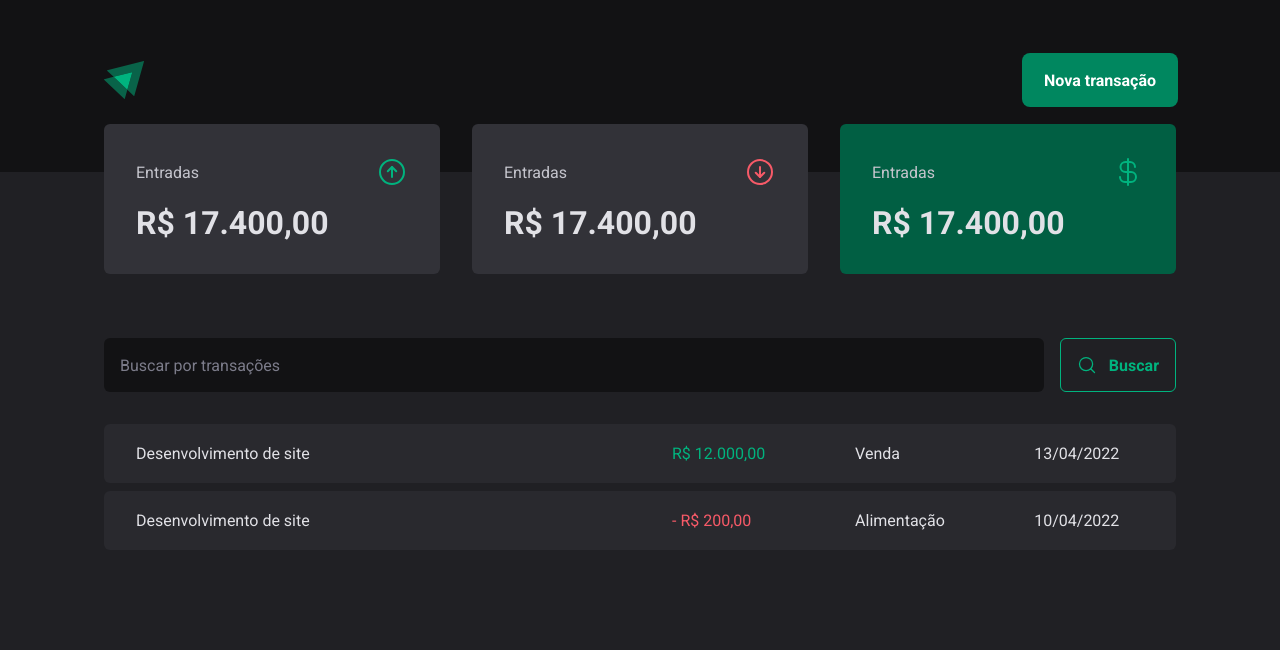
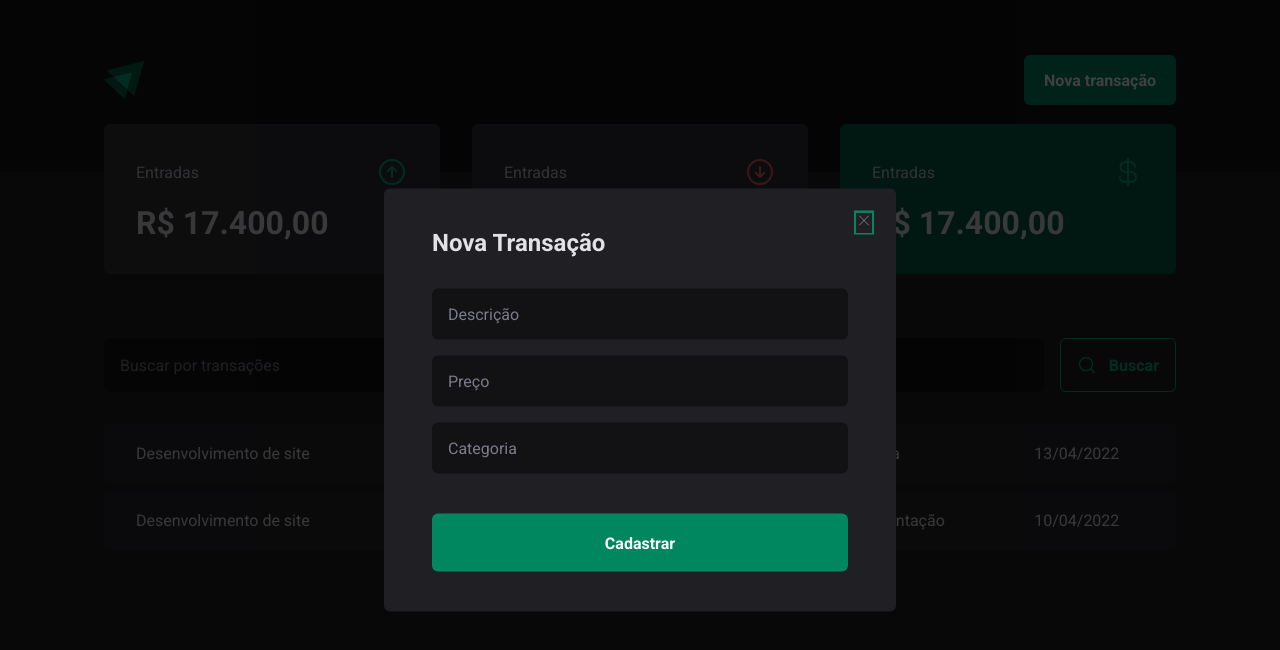
Before and after one commit to ian15963/DT-Money, a React (Vite) app: page / in a window 1280 px wide. Both pictures are taken after a click on the button "Nova transação". Shown: the top 650 px of the page. Built offline with nearby package versions, Linux system fonts and the light colour scheme.

Commit message:
feat: Creating modal using Radix and styled components.

```diff
--- a/package.json
+++ b/package.json
@@ -11,6 +11,7 @@
   },
   "dependencies": {
     "phosphor-react": "^1.4.1",
+    "radix-ui": "^1.1.3",
     "react": "^19.0.0",
     "react-dom": "^19.0.0",
     "styled-components": "^6.1.15"
--- a/src/components/Header/index.tsx
+++ b/src/components/Header/index.tsx
@@ -1,12 +1,20 @@
 import { HeaderContainer, HeaderContent, NewTransactionButton } from "./styles";
 import logo from "../../assets/logo.svg"
+import * as Dialog from "@radix-ui/react-dialog"
+import { NewTransactionModal } from "../NewTransactionModal";
 
 export const Header = () => {
   return(
     <HeaderContainer>
       <HeaderContent>
         <img src={logo} alt="" />
-        <NewTransactionButton>Nova transação</NewTransactionButton>
+        <Dialog.Root>
+          <Dialog.Trigger asChild>
+            <NewTransactionButton>Nova transação</NewTransactionButton>
+          </Dialog.Trigger>
+
+          <NewTransactionModal/>
+        </Dialog.Root>
       </HeaderContent>
     </HeaderContainer>
   );
--- /dev/null
+++ b/src/components/NewTransactionModal/index.tsx
@@ -0,0 +1,27 @@
+import * as Dialog from "@radix-ui/react-dialog";
+import { CloseButton, Content, Overlay } from "./style";
+import { X } from "phosphor-react";
+
+export const NewTransactionModal = () => {
+  return(
+    <Dialog.Portal>
+      <Overlay/>
+      <Content>
+        <Dialog.Title>Nova Transação</Dialog.Title>
+        <CloseButton>
+          <X/>
+        </CloseButton>
+
+        <form action="">
+          <input type="text" placeholder="Descrição" required/>
+          <input type="number" placeholder="Preço" required/>
+          <input type="text" placeholder="Categoria" required/>
+
+          <button type="submit">
+            Cadastrar
+          </button>
+        </form>
+      </Content>
+    </Dialog.Portal>
+  );
+}
--- /dev/null
+++ b/src/components/NewTransactionModal/style.ts
@@ -0,0 +1,70 @@
+import styled from "styled-components";
+import * as Dialog from "@radix-ui/react-dialog"
+
+export const Overlay = styled(Dialog.Overlay)`
+  position: fixed;
+  width: 100vw;
+  height: 100vh;
+  inset: 0;
+  background: rgba(0,0,0,0.75);
+`
+
+export const Content = styled(Dialog.Content)`
+  min-width: 32rem;
+  border-radius: 6px;
+  padding: 2.5rem 3rem;
+  background: ${props => props.theme['gray-800']};
+
+  position: fixed;
+  top: 50%;
+  left: 50%;
+  transform: translate(-50%, -50%);
+
+  form{
+    margin-top: 2rem;
+    display: flex;
+    flex-direction: column;
+    gap: 1rem;
+
+    input{
+      border-radius: 6px;
+      border: 0;
+      background: ${props => props.theme['gray-900']};
+      color: ${props => props.theme['gray-300']};
+      padding: 1rem;
+
+      &::placeholder{
+        color: ${props => props.theme['gray-500']}
+      }
+    }
+
+    button[type="submit"]{
+      height: 58px;
+      border: 0;
+      background: ${props => props.theme['green-500']};
+      color: ${props => props.theme.white};
+      font-weight: bold;
+      padding: 0 1.25rem;
+      border-radius: 6px;
+      margin-top: 1.5rem;
+      cursor: pointer;
+
+      &:hover{
+        background: ${props => props.theme['green-700']};
+        transition: background-color 0.2s;
+      }
+    }
+  }
+
+`
+
+export const CloseButton = styled(Dialog.Close)`
+  position: absolute;
+  background: transparent;
+  border: 0;
+  top: 1.5rem;
+  right: 1.5rem;
+  // line-height: 0;
+  cursor: pointer;
+  color: ${props => props.theme['gray-500']}
+`
```
Also changed, not shown: 1 other file (tests, documents, lock files or other folders).
